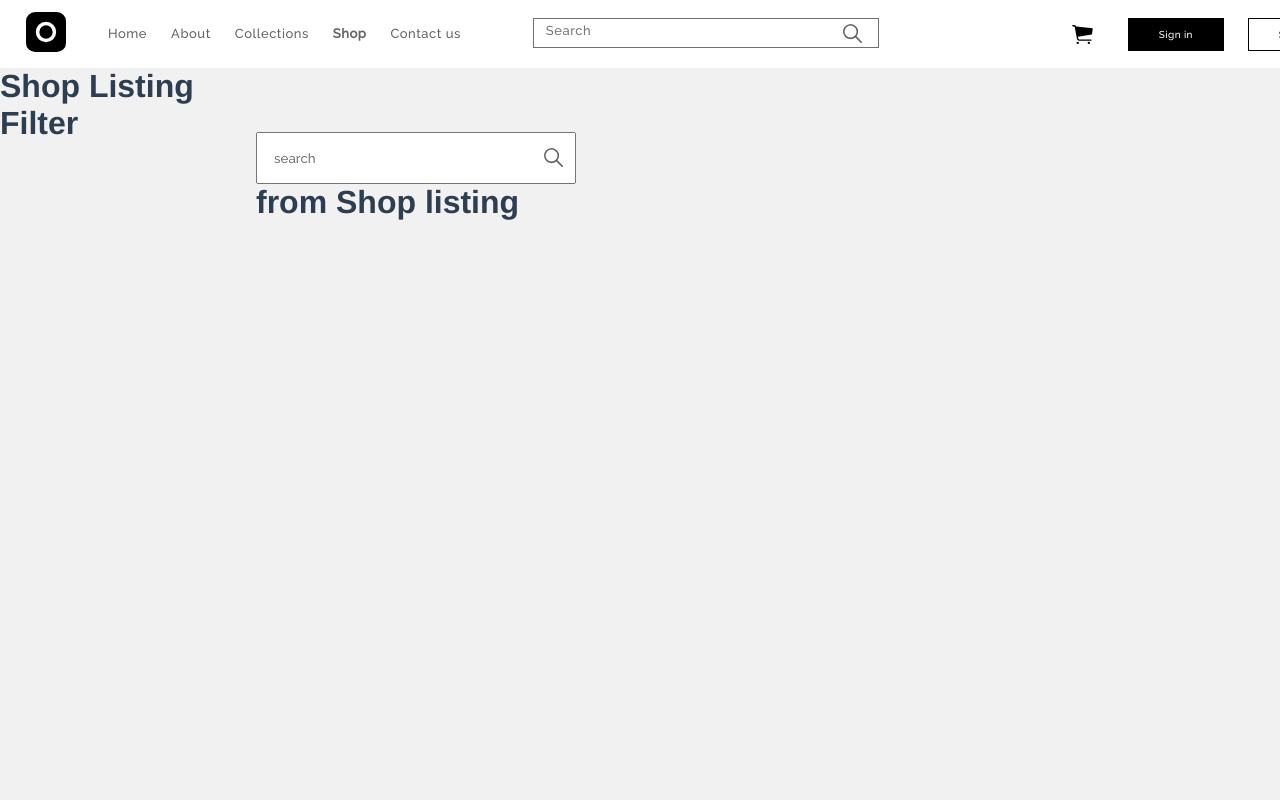
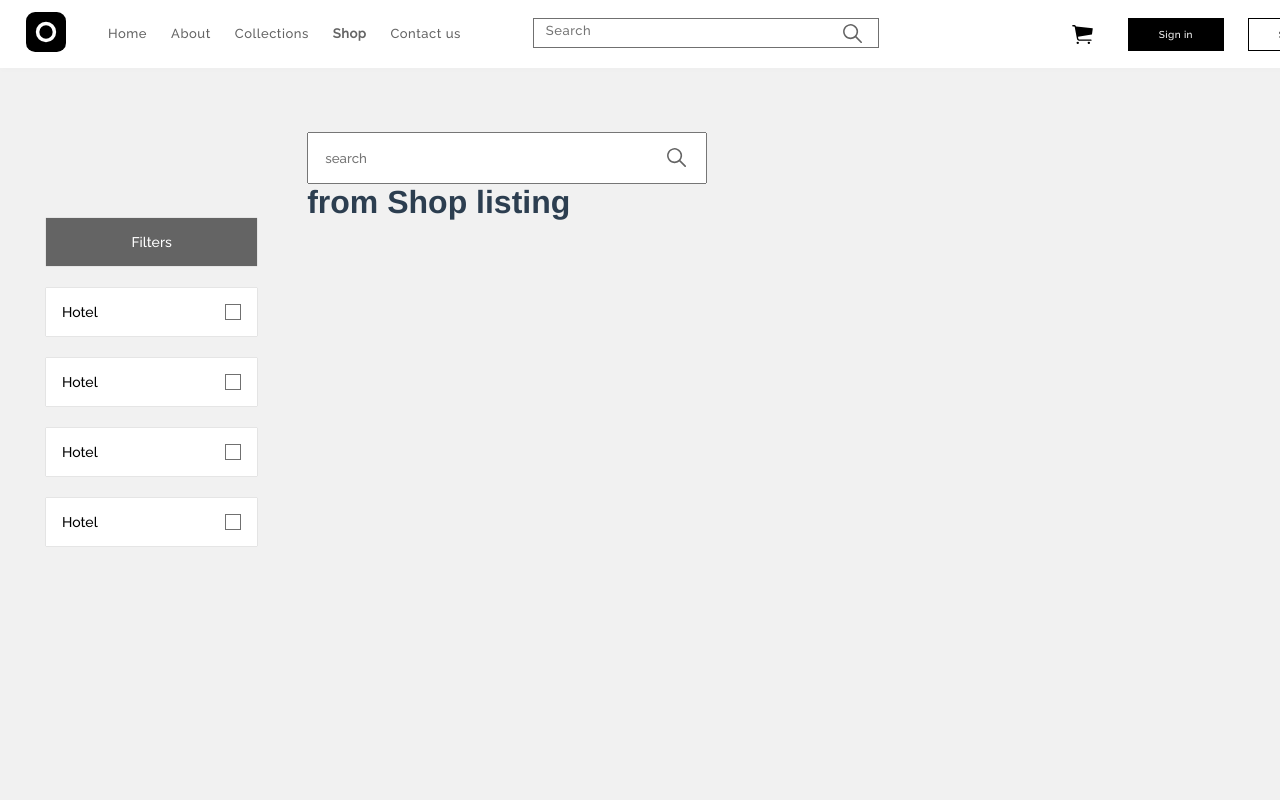
Before and after one commit to Open-RCA/eCom-vue-frontend, a Vue app: page /shop in a window 1280 px wide. Shown: the top 800 px of the page. Built offline with nearby package versions, Linux system fonts and the light colour scheme.

Commit message:
filter done

```diff
--- a/src/components/ShopListingFilter.vue
+++ b/src/components/ShopListingFilter.vue
@@ -1,12 +1,86 @@
 <template>
-  <div>
-    <h1>Shop Listing Filter</h1>
+  <div class="shopFilters">
+    <button class="filter header">Filters</button>
+
+    <div class="filteredItems">
+      <button
+        class="filter not-header"
+        v-for="item in filteredProducts"
+        :key="item.id"
+      >
+        {{ item.name }} <span class="check"></span>
+      </button>
+    </div>
   </div>
 </template>
 
 <script>
-export default {};
+export default {
+  data() {
+    return {
+      filteredProducts: [
+        {
+          id: 1,
+          name: "Hotel",
+        },
+        {
+          id: 2,
+          name: "Hotel",
+        },
+        {
+          id: 3,
+          name: "Hotel",
+        },
+        {
+          id: 4,
+          name: "Hotel",
+        },
+      ],
+    };
+  },
+};
 </script>
 
 <style lang="scss" scoped>
+.shopFilters {
+  padding-top: 9rem;
+  padding-left: 2rem;
+  .filter {
+    background-color: #fff;
+    font-family: Raleway;
+    color: #000;
+    border: none;
+    padding-top: 0.5rem;
+    padding-bottom: 0.5rem;
+    height: 3rem;
+    cursor: pointer;
+    width: 100%;
+    box-shadow: 0 0px 1px rgba(0, 0, 0, 0.3);
+    margin-bottom: 1rem;
+    outline: none;
+    display: flex;
+    align-items: center;
+    justify-content: space-between;
+    .filterItems {
+      margin-top: 1rem;
+    }
+    .check {
+      width: 1rem;
+      height: 1rem;
+      border: 1px solid #707070;
+    }
+  }
+
+  .not-header {
+    padding-left: 1rem;
+    padding-right: 1rem;
+  }
+
+  .header {
+    background-color: #646464;
+    border-color: #707070;
+    color: #fff;
+    display: block;
+  }
+}
 </style>
--- a/src/components/ShopListingSearch.vue
+++ b/src/components/ShopListingSearch.vue
@@ -32,14 +32,13 @@ export default {};
     padding-top: 1rem;
     padding-bottom: 1rem;
     padding-left: 1rem;
-    width: 20rem;
+    width: 25rem;
     font-family: Raleway;
     outline: none;
   }
   span {
-    // width: 10em;
     position: absolute;
-    left: 18rem;
+    left: 22.5rem;
     bottom: 0.8rem;
     outline: none;
     z-index: 100;
--- a/src/components/ShopProducts.vue
+++ b/src/components/ShopProducts.vue
@@ -25,5 +25,6 @@ main {
   display: grid;
   grid-template-columns: 1fr 4fr;
   align-items: start;
+  gap: 4rem;
 }
 </style>
```
